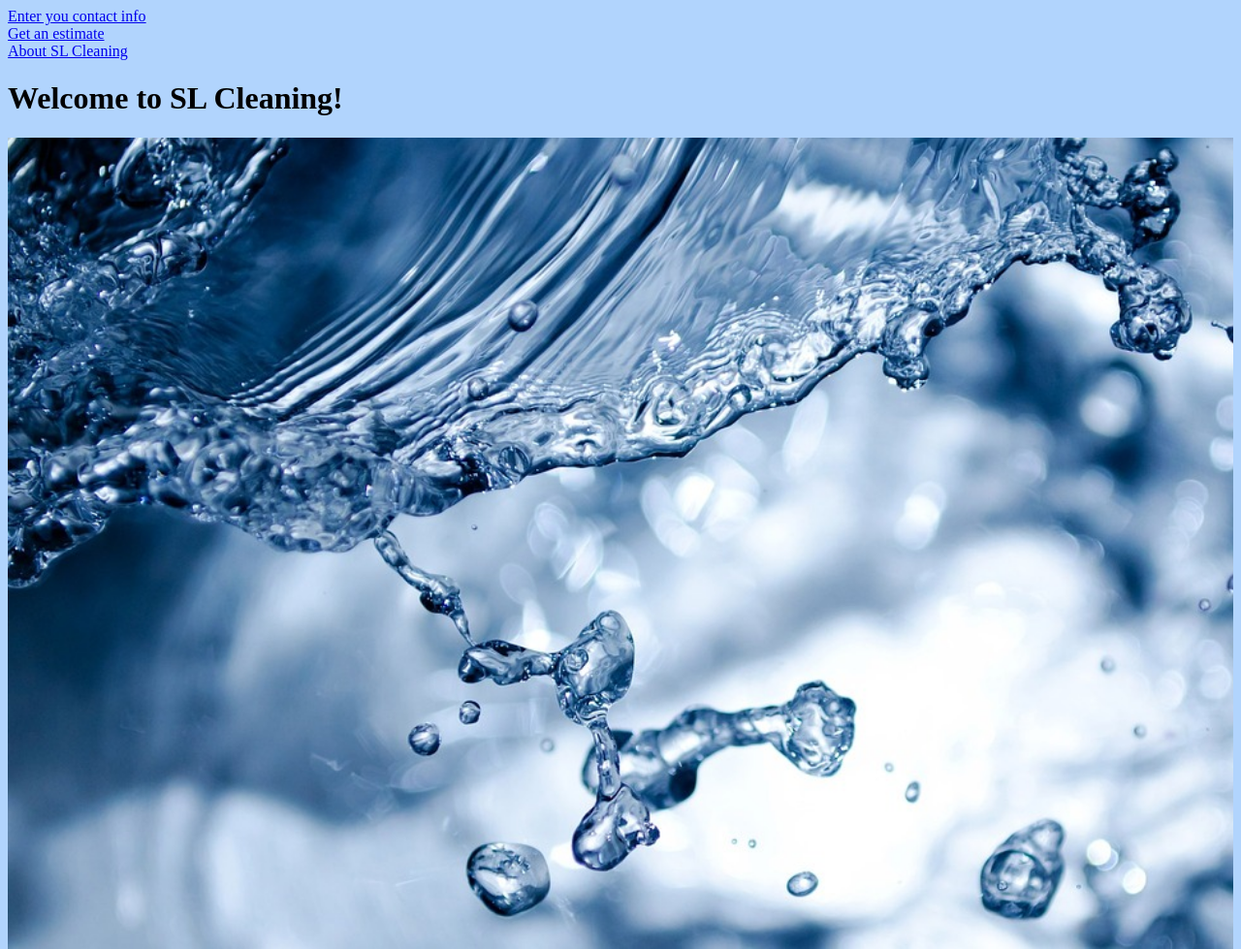
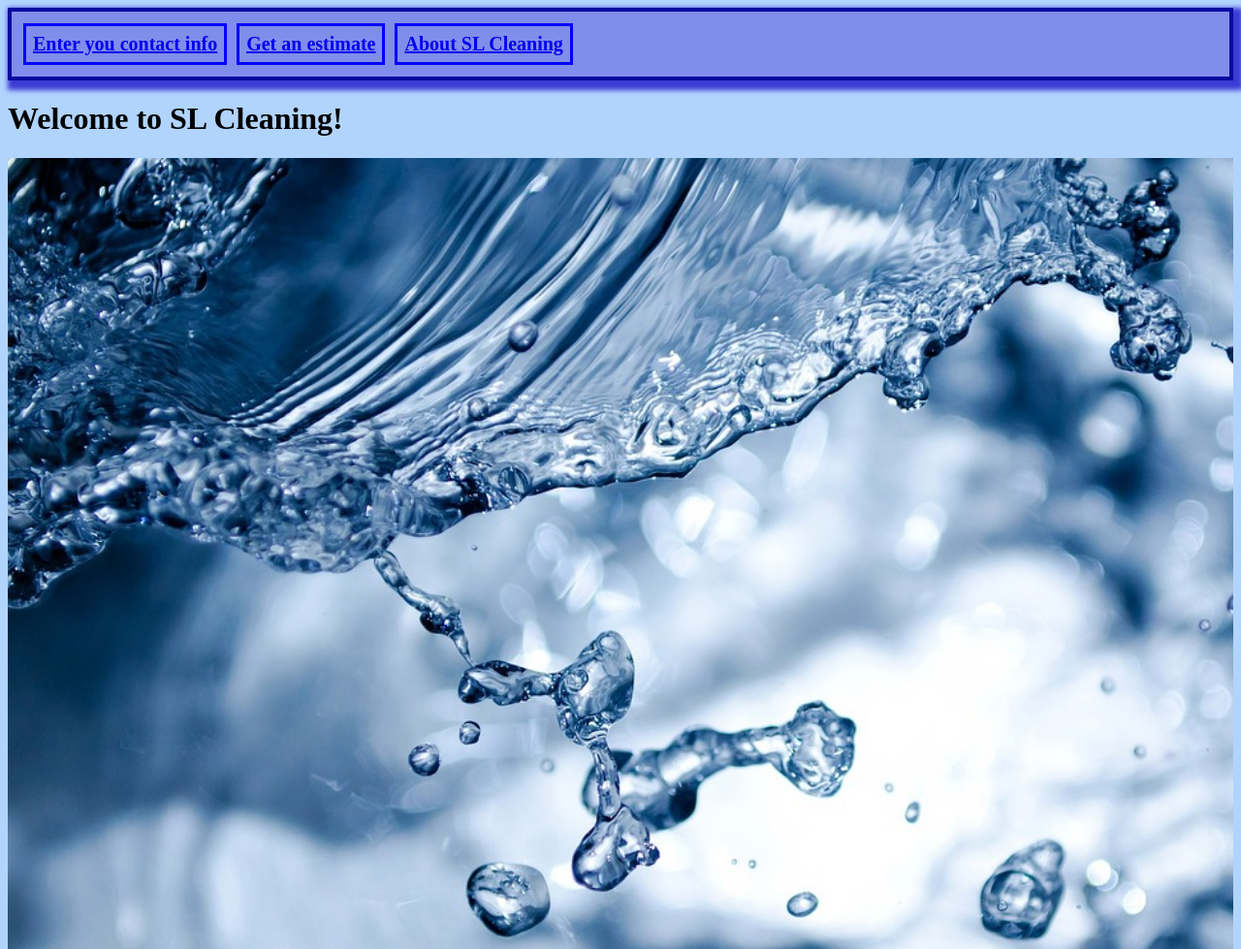
Before and after one commit to SLW1n1ng/service_site_css, a plain HTML site: page Jan3index.html in a window 1280 px wide. Shown: the top 979 px of the page at 97% size. Drawn offline with Linux system fonts and the light colour scheme.

Commit message:
Jan16 changes

```diff
--- a/Jan3index.html
+++ b/Jan3index.html
@@ -11,14 +11,27 @@
     />
     <title>SL Cleaning</title>
     <style>
-
+      .flex-container {
+        background-color: rgb(129, 141, 234);
+        border: 4px solid rgb(10, 10, 160);
+        box-shadow: 5px 5px 5px 5px rgb(59, 59, 212);
+        display: flex;
+        padding: 7px;
+        font-size: 20px;
+        font-weight: bold;
+      }
+      .flex-container > div {
+        border: 3px solid blue;
+        padding: 7px;
+        margin: 5px;
+      }
     </style>
   </head>
   <header>
-    <div>
-      <a href="./contact.html"> Enter you contact info </a><br />
-      <a href="./pricing.html"> Get an estimate </a><br />
-      <a href="./about.html"> About SL Cleaning </a><br />
+    <div class="flex-container">
+      <div><a href="./contact.html"> Enter you contact info </a></div>
+      <div><a href="./pricing.html"> Get an estimate </a></div>
+      <div><a href="./about.html"> About SL Cleaning </a></div>
     </div>
   </header>
   <body style="background-color: rgb(177, 212, 253)">
```
